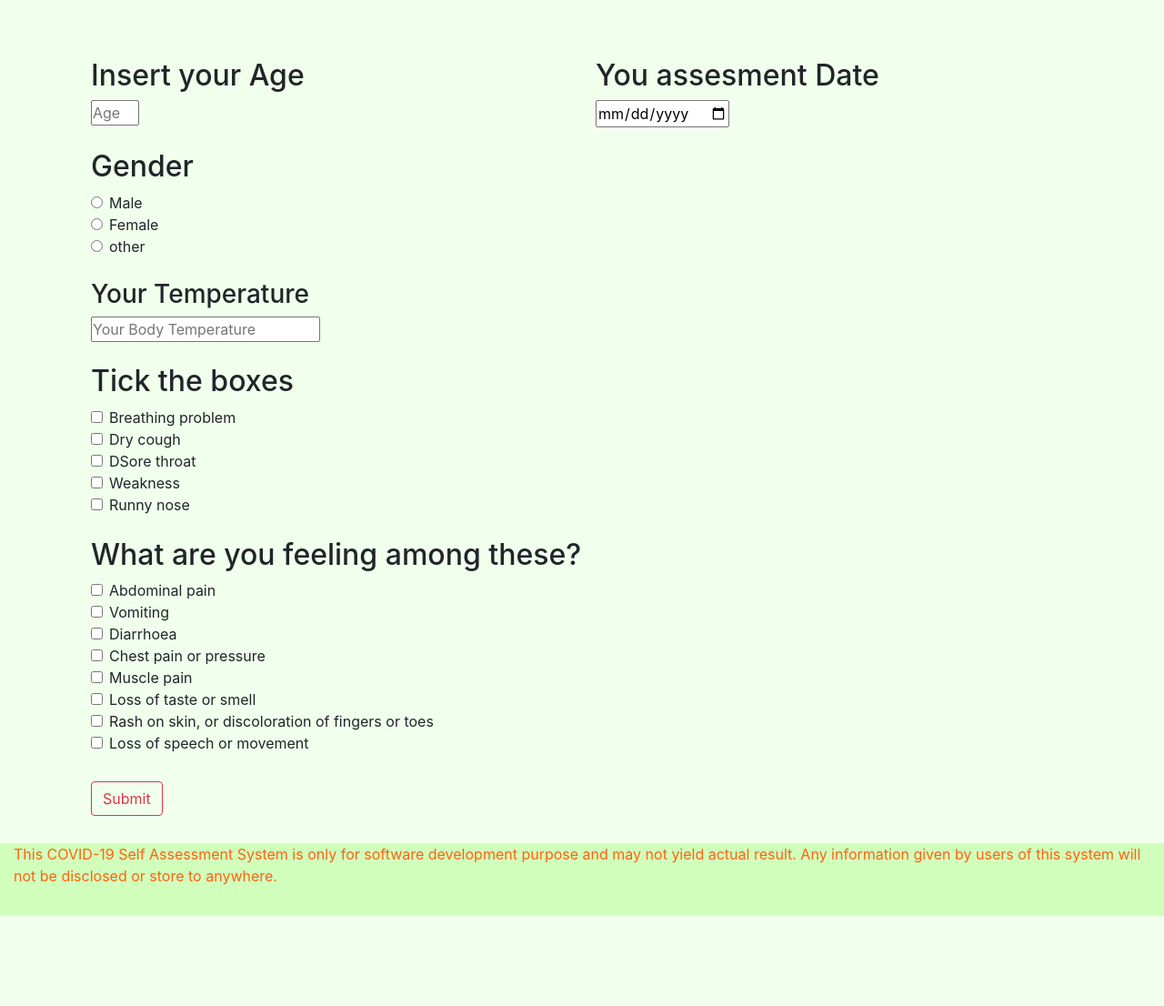
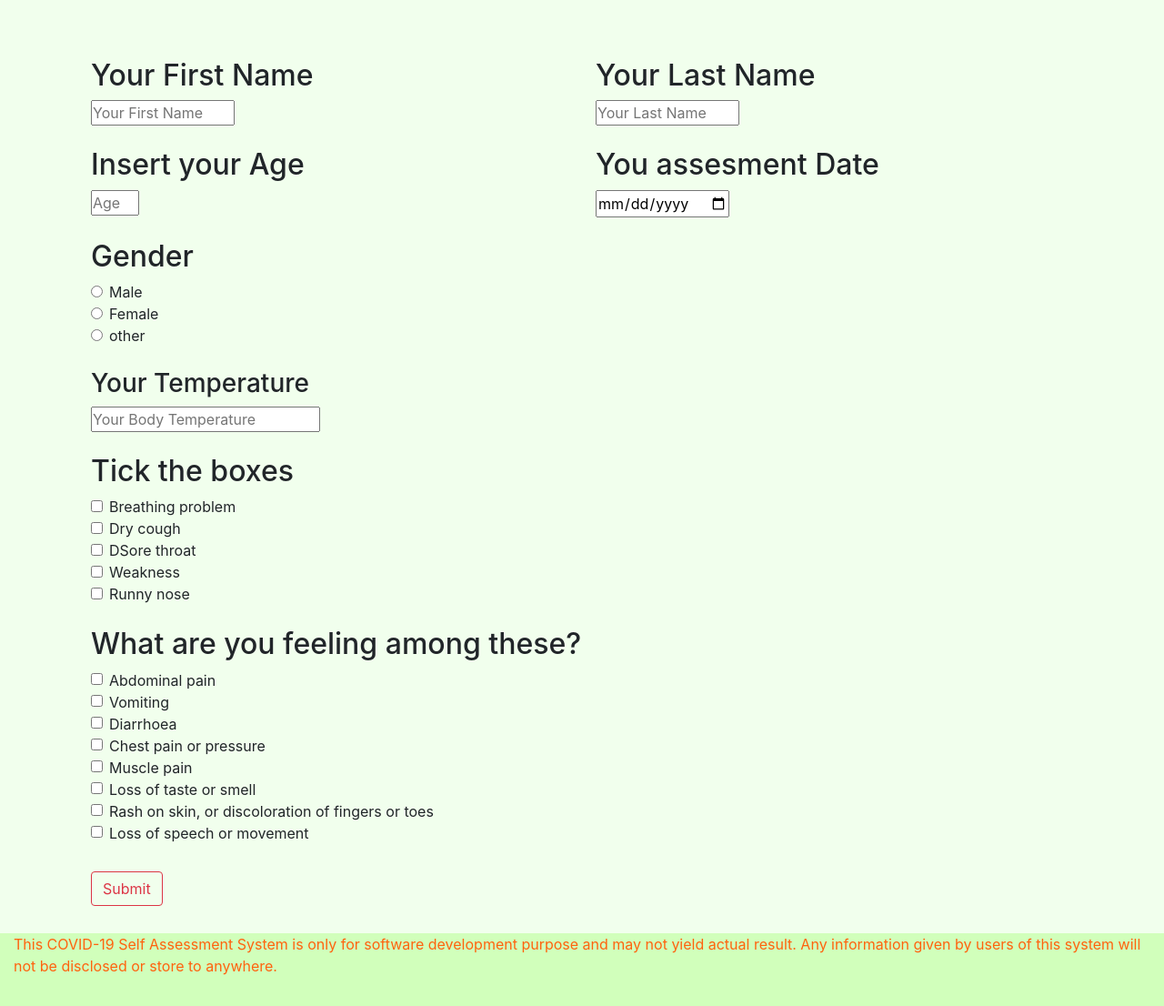
Before and after one commit to SaminYeaser/coronaWebApplication, a PHP site: page /testYourSelf.php in a window 1280 px wide. Shown: the part 56-1162 px from the top of the page at 91% size. Before the commit the page ends 1063 px from the top, so only its background shows below. Run offline with PHP 8.4, Linux system fonts and the light colour scheme.

Commit message:
name feild added

```diff
--- a/testYourSelf.php
+++ b/testYourSelf.php
@@ -9,6 +9,8 @@ if (isset($_POST['submit'])) {
     $date = $_POST['date'];
     $gender = $_POST['gender'];
     $temp = $_POST['temp'];
+    $firstname = $_POST['firstname'];
+    $lastname = $_POST['lastname'];
     $checkbox1 = count($_POST['info1']);
     $checkbox2 = count($_POST['info2']);
     $sum = 0;
@@ -46,7 +48,7 @@ if (isset($_POST['submit'])) {
         $covid = 'Positive';
     }
 
-    $query = "INSERT INTO users(age, sex, temp, assesDate, score, result) VALUES ('{$age}','{$gender}','{$temp}','{$date}','{$sum}','{$covid}')";
+    $query = "INSERT INTO users(firstname, lastname, age, sex, temp, assesDate, score, result) VALUES ('{$firstname}','{$lastname}','{$age}','{$gender}','{$temp}','{$date}','{$sum}','{$covid}')";
     $creat_user_query = mysqli_query($conn, $query);
     if (!$creat_user_query) {
         die("Query Failed" . mysqli_error($conn));
@@ -84,6 +86,21 @@ if (isset($_POST['submit'])) {
                 <form action="" method="post">
                     <div class="form">
                         <div class="container">
+                            <div class="name">
+                                <div class="row">
+                                    <div class="col-6">
+                                        <h2>Your First Name</h2>
+                                        <input name="firstname" type="text" placeholder="Your First Name" style="width: 30%" required>
+                                    </div>
+                                    <div class="col-6">
+                                        <h2>Your Last Name</h2>
+                                        <input name="lastname" type='text' placeholder="Your Last Name" style="width: 30%" required>
+                                    </div>
+                                </div>
+                            </div>
+                            <div>
+                                <br>
+                            </div>
                             <div class="first">
                                 <div class="row">
                                     <div class="col-6">
```
